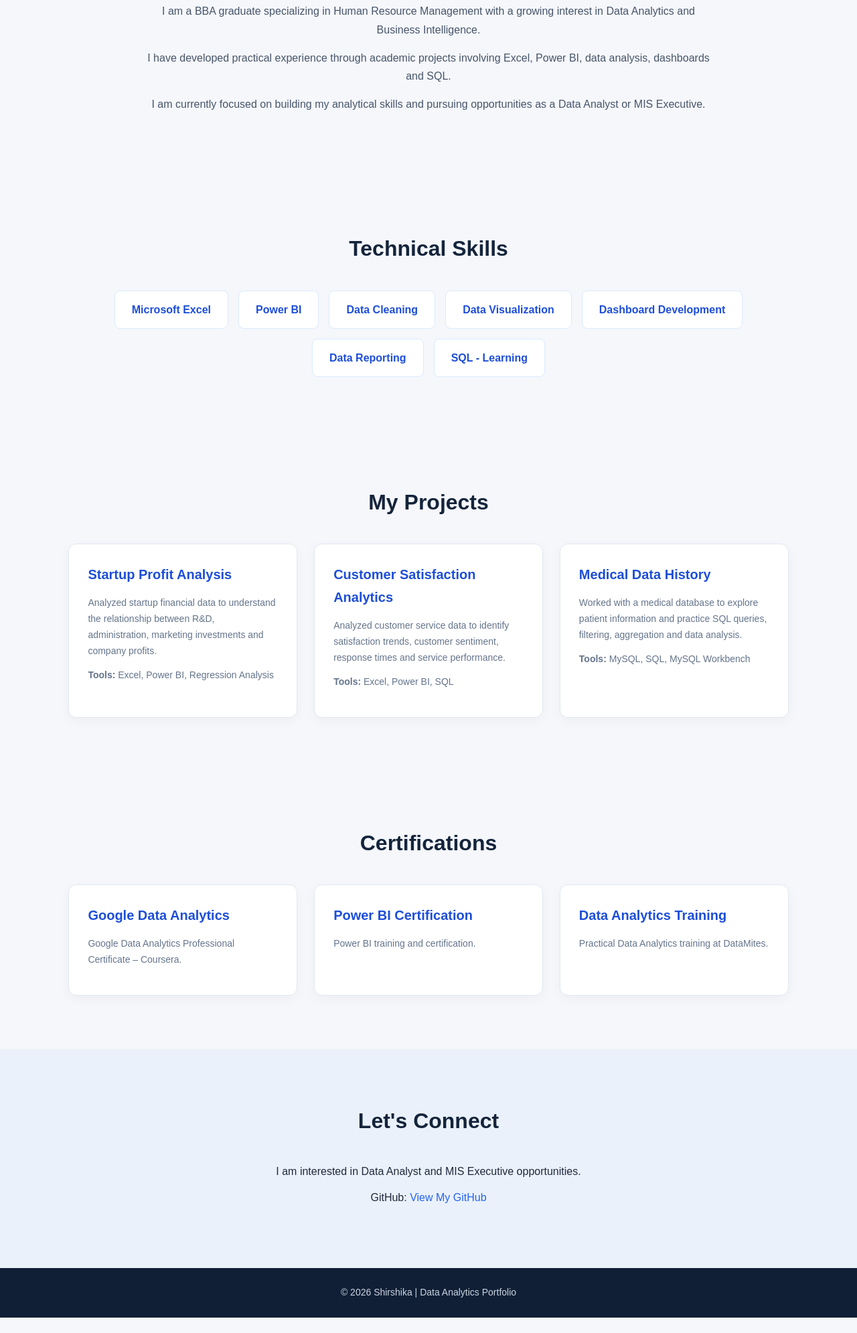
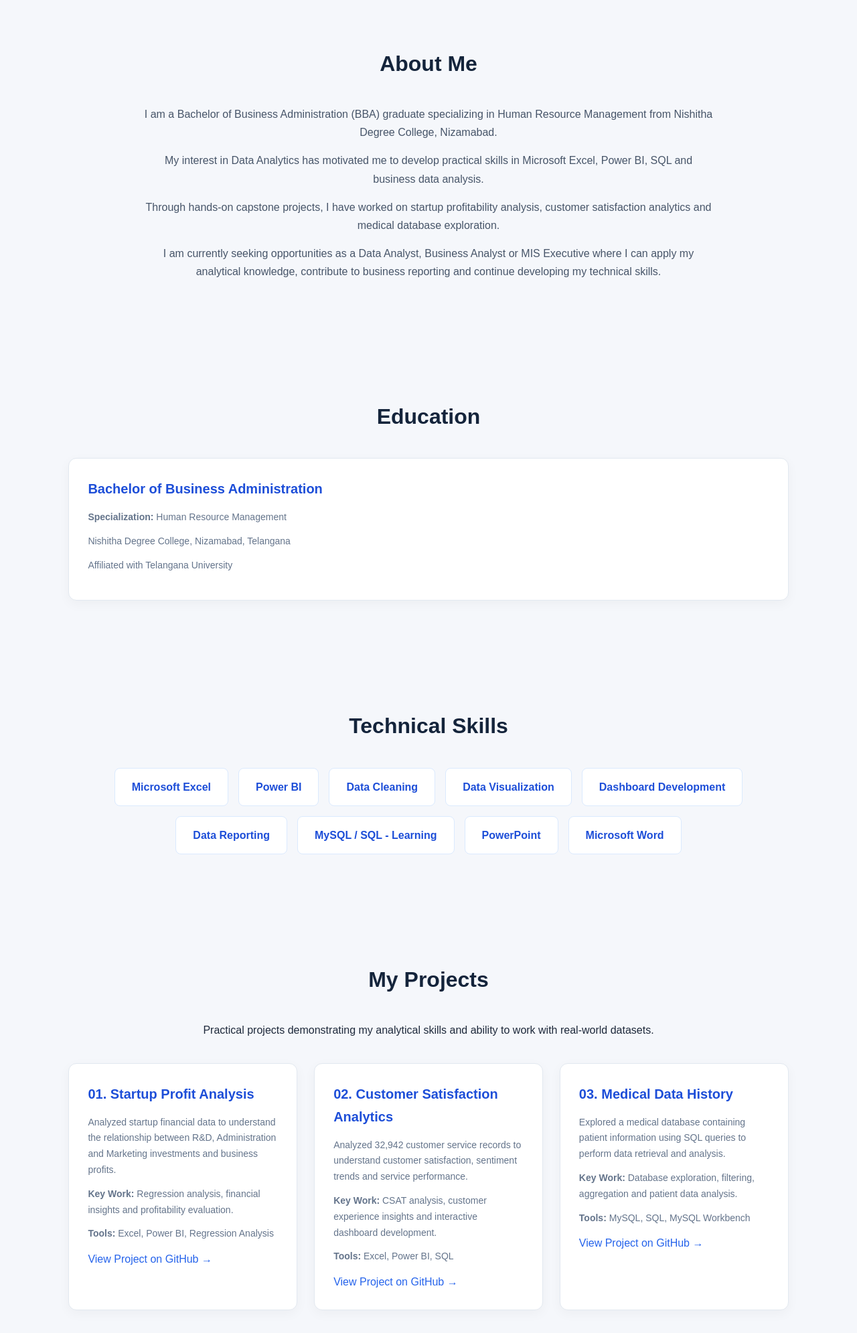
Before and after one commit to shirshika99/shirshika99.github.io, a plain HTML site: page index.html in a window 1280 px wide. Shown: the part 689-2680 px from the top of the page at 67% size. Before the commit the page ends 2657 px from the top, so only its background shows below. Drawn offline with Linux system fonts and the light colour scheme.

Commit message:
Update Complete Professional portofolio homepage

```diff
--- a/index.html
+++ b/index.html
@@ -6,17 +6,19 @@
     <meta charset="UTF-8">
     <meta name="viewport" content="width=device-width, initial-scale=1.0">
 
-    <title>Shirshika | Data Analytics Portfolio</title>
+    <title>Shirshika Kolipyaka | Data Analytics Portfolio</title>
+
+    <meta name="description" content="Shirshika Kolipyaka's Data Analytics Portfolio showcasing projects, technical skills, certifications and professional experience.">
 
     <link rel="stylesheet" href="style.css">
 </head>
 
 <body>
 
-    <!-- Navigation -->
+    <!-- NAVIGATION BAR -->
     <header>
         <nav>
-            <div class="logo">SHIRSHIKA</div>
+            <div class="logo">SHIRSHIKA.</div>
 
             <div>
                 <a href="#home">Home</a>
@@ -29,22 +31,58 @@
         </nav>
     </header>
 
-    <!-- Home Section -->
+
+    <!-- HOME / INTRODUCTION -->
     <div class="hero" id="home">
 
-        <h1>Hi, I'm Shirshika!</h1>
+        <p style="color:#93c5fd; font-weight:bold;">
+            WELCOME TO MY PORTFOLIO
+        </p>
+
+        <h1>Hi, I'm Shirshika Kolipyaka</h1>
 
         <h2>Aspiring Data Analyst</h2>
 
         <p>
-            I am passionate about data analytics and transforming
-            raw data into meaningful business insights through
-            data analysis, visualization and reporting.
+            A BBA graduate with a specialization in Human Resource
+            Management and practical training in Data Analytics.
+            I am passionate about transforming raw data into
+            meaningful insights that support informed business
+            decisions.
+        </p>
+
+        <p style="margin-top:25px;">
+
+            <a href="resume.pdf"
+               target="_blank"
+               style="display:inline-block;
+               background:#2563eb;
+               color:white;
+               padding:12px 25px;
+               border-radius:7px;
+               font-weight:bold;
+               margin:8px;">
+                Download Resume
+            </a>
+
+            <a href="https://www.linkedin.com/in/shirshika-kolipyaka-9983b537b/"
+               target="_blank"
+               rel="noopener noreferrer"
+               style="display:inline-block;
+               border:1px solid white;
+               color:white;
+               padding:12px 25px;
+               border-radius:7px;
+               margin:8px;">
+                LinkedIn Profile
+            </a>
+
         </p>
 
     </div>
 
-    <!-- About Section -->
+
+    <!-- ABOUT ME -->
     <section id="about">
 
         <h2>About Me</h2>
@@ -52,28 +90,70 @@
         <div class="about">
 
             <p>
-                I am a BBA graduate specializing in Human Resource
-                Management with a growing interest in Data Analytics
-                and Business Intelligence.
+                I am a Bachelor of Business Administration (BBA)
+                graduate specializing in Human Resource Management
+                from Nishitha Degree College, Nizamabad.
             </p>
 
             <p>
-                I have developed practical experience through
-                academic projects involving Excel, Power BI,
-                data analysis, dashboards and SQL.
+                My interest in Data Analytics has motivated me
+                to develop practical skills in Microsoft Excel,
+                Power BI, SQL and business data analysis.
             </p>
 
             <p>
-                I am currently focused on building my analytical
-                skills and pursuing opportunities as a Data Analyst
-                or MIS Executive.
+                Through hands-on capstone projects, I have worked
+                on startup profitability analysis, customer
+                satisfaction analytics and medical database
+                exploration.
+            </p>
+
+            <p>
+                I am currently seeking opportunities as a
+                Data Analyst, Business Analyst or MIS Executive
+                where I can apply my analytical knowledge,
+                contribute to business reporting and continue
+                developing my technical skills.
             </p>
 
         </div>
 
     </section>
 
-    <!-- Skills Section -->
+
+    <!-- EDUCATION -->
+    <section id="education">
+
+        <h2>Education</h2>
+
+        <div class="projects-container">
+
+            <div class="project-card">
+
+                <h3>Bachelor of Business Administration</h3>
+
+                <p>
+                    <strong>Specialization:</strong>
+                    Human Resource Management
+                </p>
+
+                <p>
+                    Nishitha Degree College,
+                    Nizamabad, Telangana
+                </p>
+
+                <p>
+                    Affiliated with Telangana University
+                </p>
+
+            </div>
+
+        </div>
+
+    </section>
+
+
+    <!-- TECHNICAL SKILLS -->
     <section id="skills">
 
         <h2>Technical Skills</h2>
@@ -81,63 +161,182 @@
         <div class="skills-container">
 
             <div class="skill">Microsoft Excel</div>
+
             <div class="skill">Power BI</div>
+
             <div class="skill">Data Cleaning</div>
+
             <div class="skill">Data Visualization</div>
+
             <div class="skill">Dashboard Development</div>
+
             <div class="skill">Data Reporting</div>
-            <div class="skill">SQL - Learning</div>
+
+            <div class="skill">MySQL / SQL - Learning</div>
+
+            <div class="skill">PowerPoint</div>
+
+            <div class="skill">Microsoft Word</div>
 
         </div>
 
     </section>
 
-    <!-- Projects Section -->
+
+    <!-- PROJECTS -->
     <section id="projects">
 
         <h2>My Projects</h2>
+
+        <p style="text-align:center; margin-bottom:35px;">
+            Practical projects demonstrating my analytical
+            skills and ability to work with real-world datasets.
+        </p>
+
+        <div class="projects-container">
+
+
+            <!-- PROJECT 1 -->
+            <div class="project-card">
+
+                <h3>01. Startup Profit Analysis</h3>
+
+                <p>
+                    Analyzed startup financial data to understand
+                    the relationship between R&D, Administration
+                    and Marketing investments and business profits.
+                </p>
+
+                <p>
+                    <strong>Key Work:</strong>
+                    Regression analysis, financial insights
+                    and profitability evaluation.
+                </p>
+
+                <p>
+                    <strong>Tools:</strong>
+                    Excel, Power BI, Regression Analysis
+                </p>
+
+                <a href="https://github.com/shirshika99/PRDA-01-Startup-Profit-Analysis"
+                   target="_blank"
+                   rel="noopener noreferrer">
+                    View Project on GitHub →
+                </a>
+
+            </div>
+
+
+            <!-- PROJECT 2 -->
+            <div class="project-card">
+
+                <h3>02. Customer Satisfaction Analytics</h3>
+
+                <p>
+                    Analyzed 32,942 customer service records
+                    to understand customer satisfaction,
+                    sentiment trends and service performance.
+                </p>
+
+                <p>
+                    <strong>Key Work:</strong>
+                    CSAT analysis, customer experience insights
+                    and interactive dashboard development.
+                </p>
+
+                <p>
+                    <strong>Tools:</strong>
+                    Excel, Power BI, SQL
+                </p>
+
+                <a href="https://github.com/shirshika99/PRDA-02-CSAT-Analytics"
+                   target="_blank"
+                   rel="noopener noreferrer">
+                    View Project on GitHub →
+                </a>
+
+            </div>
+
+
+            <!-- PROJECT 3 -->
+            <div class="project-card">
+
+                <h3>03. Medical Data History</h3>
+
+                <p>
+                    Explored a medical database containing
+                    patient information using SQL queries
+                    to perform data retrieval and analysis.
+                </p>
+
+                <p>
+                    <strong>Key Work:</strong>
+                    Database exploration, filtering,
+                    aggregation and patient data analysis.
+                </p>
+
+                <p>
+                    <strong>Tools:</strong>
+                    MySQL, SQL, MySQL Workbench
+                </p>
+
+                <a href="https://github.com/shirshika99/Medical-Data-History-SQL-Capstone"
+                   target="_blank"
+                   rel="noopener noreferrer">
+                    View Project on GitHub →
+                </a>
+
+            </div>
+
+
+        </div>
+
+    </section>
+
+
+    <!-- CERTIFICATIONS -->
+    <section id="certifications">
+
+        <h2>Certifications & Training</h2>
 
         <div class="projects-container">
 
             <div class="project-card">
 
-                <h3>Startup Profit Analysis</h3>
+                <h3>Google Data Analytics Professional Certificate</h3>
 
                 <p>
-                    Analyzed startup financial data to understand
-                    the relationship between R&D, administration,
-                    marketing investments and company profits.
+                    Issued by Coursera.
                 </p>
 
-                <p><strong>Tools:</strong> Excel, Power BI, Regression Analysis</p>
+                <a href="https://www.credly.com/go/tWN5knFh"
+                   target="_blank"
+                   rel="noopener noreferrer">
+                    View Certificate →
+                </a>
 
             </div>
 
+
             <div class="project-card">
 
-                <h3>Customer Satisfaction Analytics</h3>
+                <h3>Power BI Certification</h3>
 
                 <p>
-                    Analyzed customer service data to identify
-                    satisfaction trends, customer sentiment,
-                    response times and service performance.
+                    Power BI training and certification.
                 </p>
-
-                <p><strong>Tools:</strong> Excel, Power BI, SQL</p>
 
             </div>
 
+
             <div class="project-card">
 
-                <h3>Medical Data History</h3>
+                <h3>Data Analytics Training</h3>
 
                 <p>
-                    Worked with a medical database to explore
-                    patient information and practice SQL queries,
-                    filtering, aggregation and data analysis.
+                    Practical Data Analytics training
+                    at DataMites.
                 </p>
-
-                <p><strong>Tools:</strong> MySQL, SQL, MySQL Workbench</p>
 
             </div>
 
@@ -145,55 +344,49 @@
 
     </section>
 
-    <!-- Certifications Section -->
-    <section id="certifications">
 
-        <h2>Certifications</h2>
-
-        <div class="projects-container">
-
-            <div class="project-card">
-                <h3>Google Data Analytics</h3>
-                <p>Google Data Analytics Professional Certificate – Coursera.</p>
-            </div>
-
-            <div class="project-card">
-                <h3>Power BI Certification</h3>
-                <p>Power BI training and certification.</p>
-            </div>
-
-            <div class="project-card">
-                <h3>Data Analytics Training</h3>
-                <p>Practical Data Analytics training at DataMites.</p>
-            </div>
-
-        </div>
-
-    </section>
-
-    <!-- Contact Section -->
+    <!-- CONTACT -->
     <section class="contact" id="contact">
 
         <h2>Let's Connect</h2>
 
         <p>
-            I am interested in Data Analyst and MIS Executive
-            opportunities.
+            I am actively looking for opportunities in
+            Data Analytics, Business Analytics and MIS Reporting.
+        </p>
+
+        <p style="margin-top:20px;">
+
+            <a href="https://www.linkedin.com/in/shirshika-kolipyaka-9983b537b/"
+               target="_blank"
+               rel="noopener noreferrer">
+                LinkedIn Profile
+            </a>
+
         </p>
 
         <p>
-            GitHub:
-            <a href="https://github.com/shirshika99" target="_blank">
-                View My GitHub
+            <a href="https://github.com/shirshika99"
+               target="_blank"
+               rel="noopener noreferrer">
+                GitHub Profile
             </a>
         </p>
 
     </section>
 
-    <!-- Footer -->
+
+    <!-- FOOTER -->
     <footer>
 
-        <p>© 2026 Shirshika | Data Analytics Portfolio</p>
+        <p>
+            © 2026 Shirshika Kolipyaka.
+            All Rights Reserved.
+        </p>
+
+        <p>
+            Data Analytics Portfolio
+        </p>
 
     </footer>
 
```
